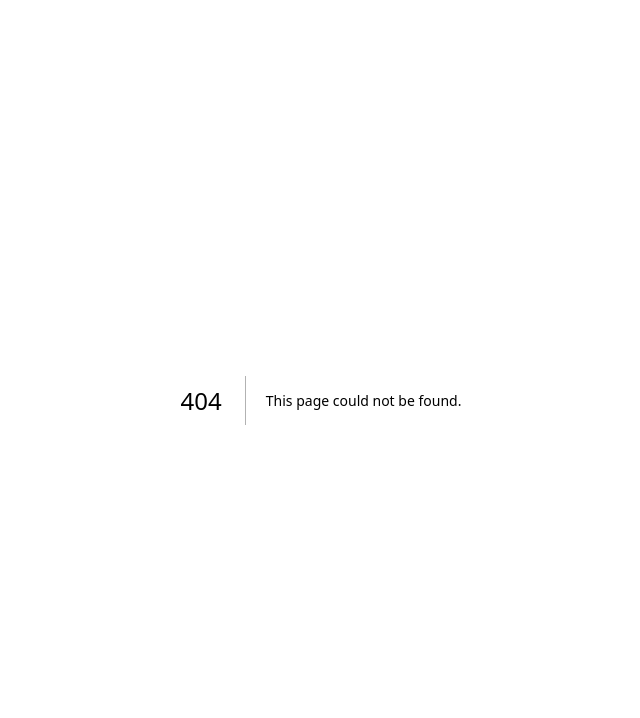
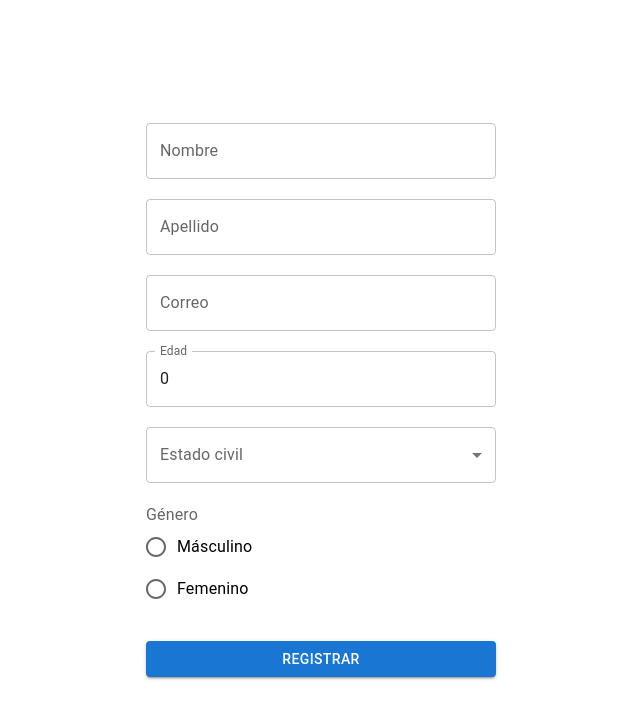
Before and after one commit to Oscar-Espana/Formik-Examples, a Next.js app: page /componentes-reusables in a window 1280 px wide. Before the commit this address had no page. Shown: the top 718 px of the page, without its empty margins (319-959 px from the left). Built offline with nearby package versions, Linux system fonts and the light colour scheme.

Commit message:
feat: building the componentes-reusables page using reusable component

```diff
--- /dev/null
+++ b/src/pages/componentes-reusables.tsx
@@ -0,0 +1,78 @@
+import React from "react";
+import { Box, Button, FormControlLabel, MenuItem, Radio } from "@mui/material";
+import { civilStatus, genders } from "@/constants/user";
+import { Formik } from "formik";
+import { IUser } from "@/intefaces";
+import { userValidation } from "@/utils/validationsSchema";
+import { TextInput, RadioGroup } from "@/components";
+
+const defaultUser: IUser = {
+  firstName: "",
+  lastName: "",
+  email: "",
+  age: 0,
+  civilStatus: "",
+  gender: "",
+};
+
+const ReusableComponentsPage = () => {
+  return (
+    <Box
+      sx={{
+        display: "flex",
+        alignItems: "center",
+        justifyContent: "center",
+        minHeight: "100vh",
+      }}
+    >
+      <Formik
+        initialValues={defaultUser}
+        validationSchema={userValidation}
+        onSubmit={(values) => {
+          alert(JSON.stringify(values, null, 2));
+        }}
+      >
+        {({ handleSubmit }) => (
+          <Box
+            component={"form"}
+            sx={{
+              display: "flex",
+              flexDirection: "column",
+              width: "100%",
+              maxWidth: "350px",
+              gap: 2.5,
+            }}
+            onSubmit={handleSubmit}
+          >
+            <TextInput type="text" name="firstName" label="Nombre" />
+            <TextInput type="text" name="lastName" label="Apellido" />
+            <TextInput type="email" name="email" label="Correo" />
+            <TextInput type="number" name="age" label="Edad" />
+            <TextInput select name="civilStatus" label="Estado civil">
+              {civilStatus.map((option) => (
+                <MenuItem key={option} value={option}>
+                  {option}
+                </MenuItem>
+              ))}
+            </TextInput>
+            <RadioGroup label="Género" name="gender">
+              {genders.map((option) => (
+                <FormControlLabel
+                  key={option}
+                  value={option}
+                  control={<Radio />}
+                  label={option}
+                />
+              ))}
+            </RadioGroup>
+            <Button variant="contained" sx={{ mt: 1 }} type="submit">
+              Registrar
+            </Button>
+          </Box>
+        )}
+      </Formik>
+    </Box>
+  );
+};
+
+export default ReusableComponentsPage;
```
